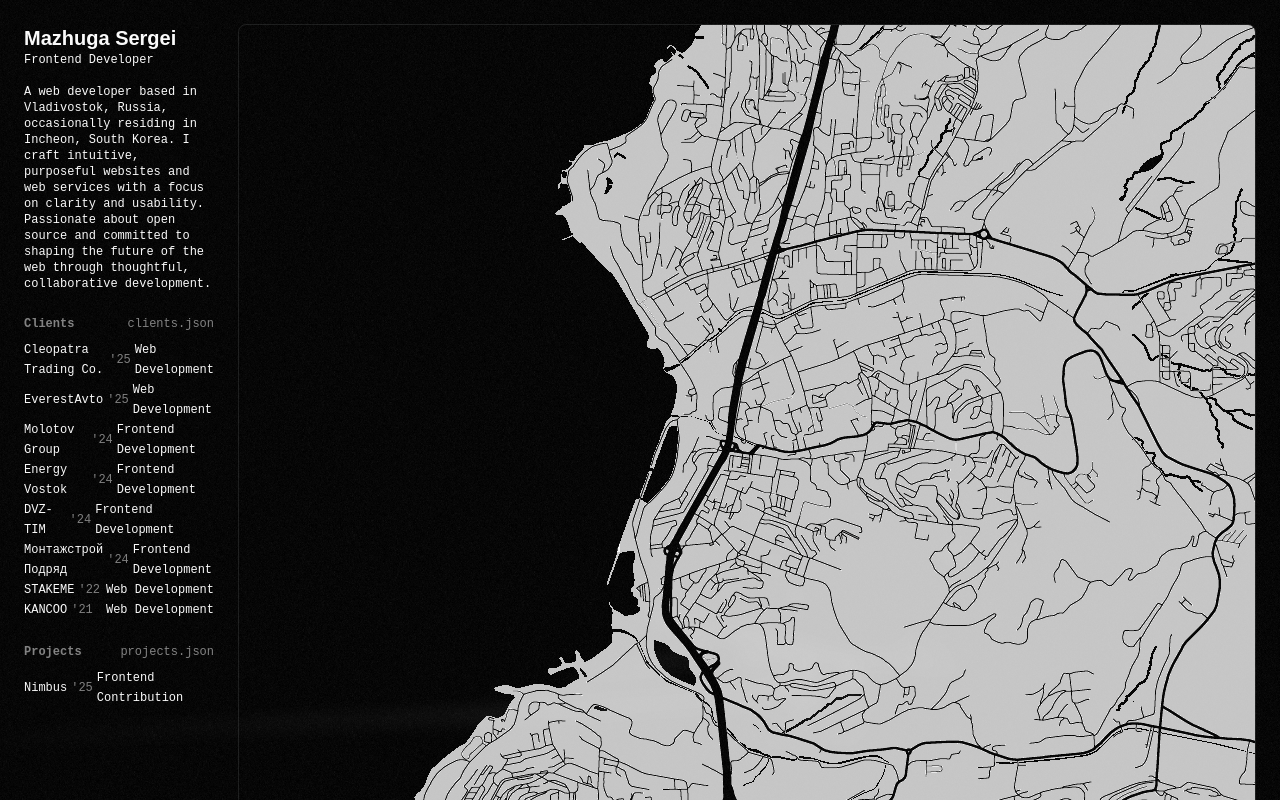
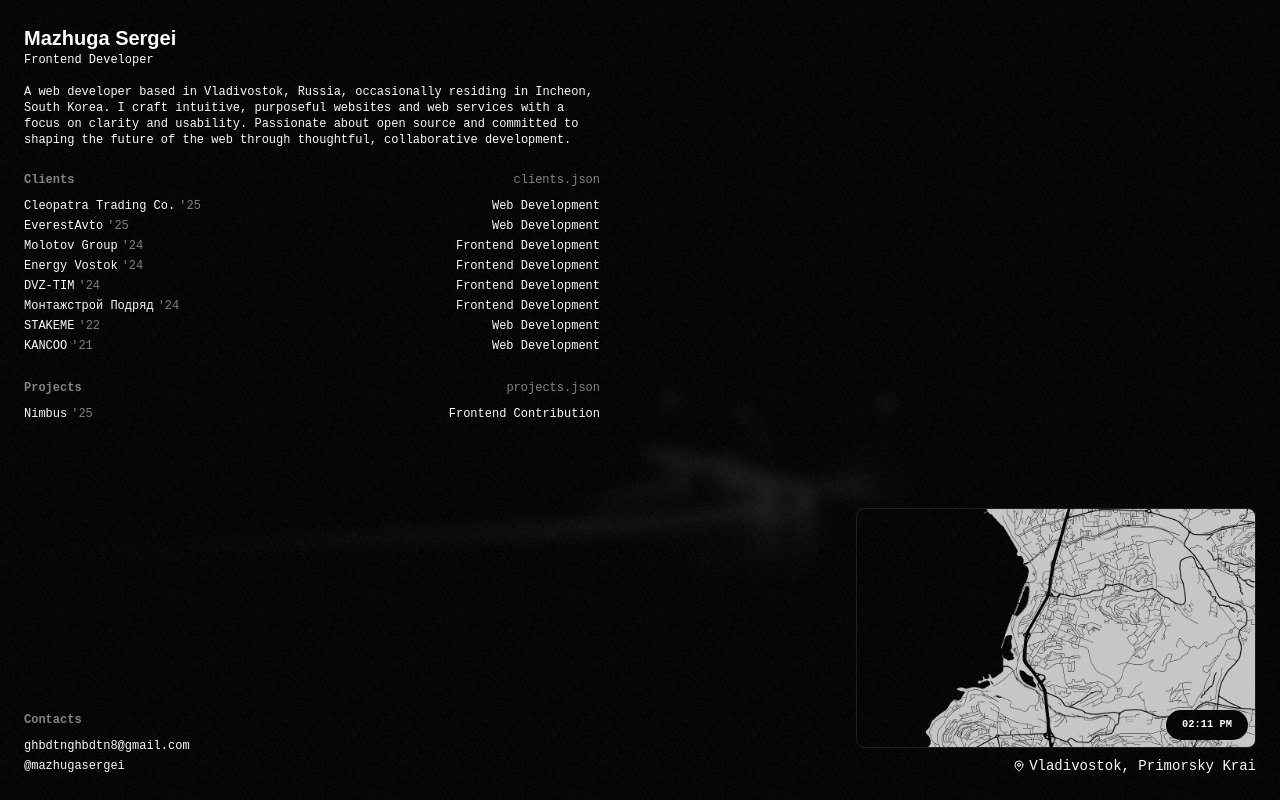
Before and after one commit to mazhugasergei/mazhugasergei.github.io, a Next.js app: page / in a window 1280 px wide. Shown: the top 800 px of the page. Built offline with nearby package versions, Linux system fonts and the light colour scheme; a web font is replaced by a local one.

Commit message:
fix map & time

```diff
--- a/src/app/page.tsx
+++ b/src/app/page.tsx
@@ -87,9 +87,7 @@ export default function Page() {
 				))}
 			</div>
 
-			<div className="flex flex-col items-end justify-end gap-2">
-				<VladivostokClock />
-			</div>
+			<VladivostokClock />
 		</main>
 	)
 }
--- a/src/components/vladivostok-clock.tsx
+++ b/src/components/vladivostok-clock.tsx
@@ -6,7 +6,7 @@ import { MapPin } from "lucide-react"
 import Image from "next/image"
 import React from "react"
 
-export const VladivostokClock = ({ className, ...props }: React.HTMLAttributes<HTMLSpanElement>) => {
+export const VladivostokClock = ({ className, ...props }: React.HTMLAttributes<HTMLDivElement>) => {
 	const [time, setTime] = React.useState("00:00 AM")
 
 	React.useEffect(() => {
@@ -31,14 +31,15 @@ export const VladivostokClock = ({ className, ...props }: React.HTMLAttributes<H
 				<Image
 					src={map}
 					alt="map"
-					width={200}
-					height={200}
-					className="aspect-[5/3] w-auto rounded-md border object-cover"
+					width={400}
+					height={400}
+					className="aspect-[5/3] w-auto max-w-[25rem] rounded-md border object-cover"
 				/>
 				<span className="absolute right-2 bottom-2 rounded-full bg-black px-4 py-2 text-[.65rem] font-bold whitespace-nowrap text-white">
 					{time}
 				</span>
 			</div>
+
 			<div className="flex items-center justify-end gap-1 text-sm">
 				<MapPin size={12} />
 				<span>Vladivostok, Primorsky Krai</span>
```
